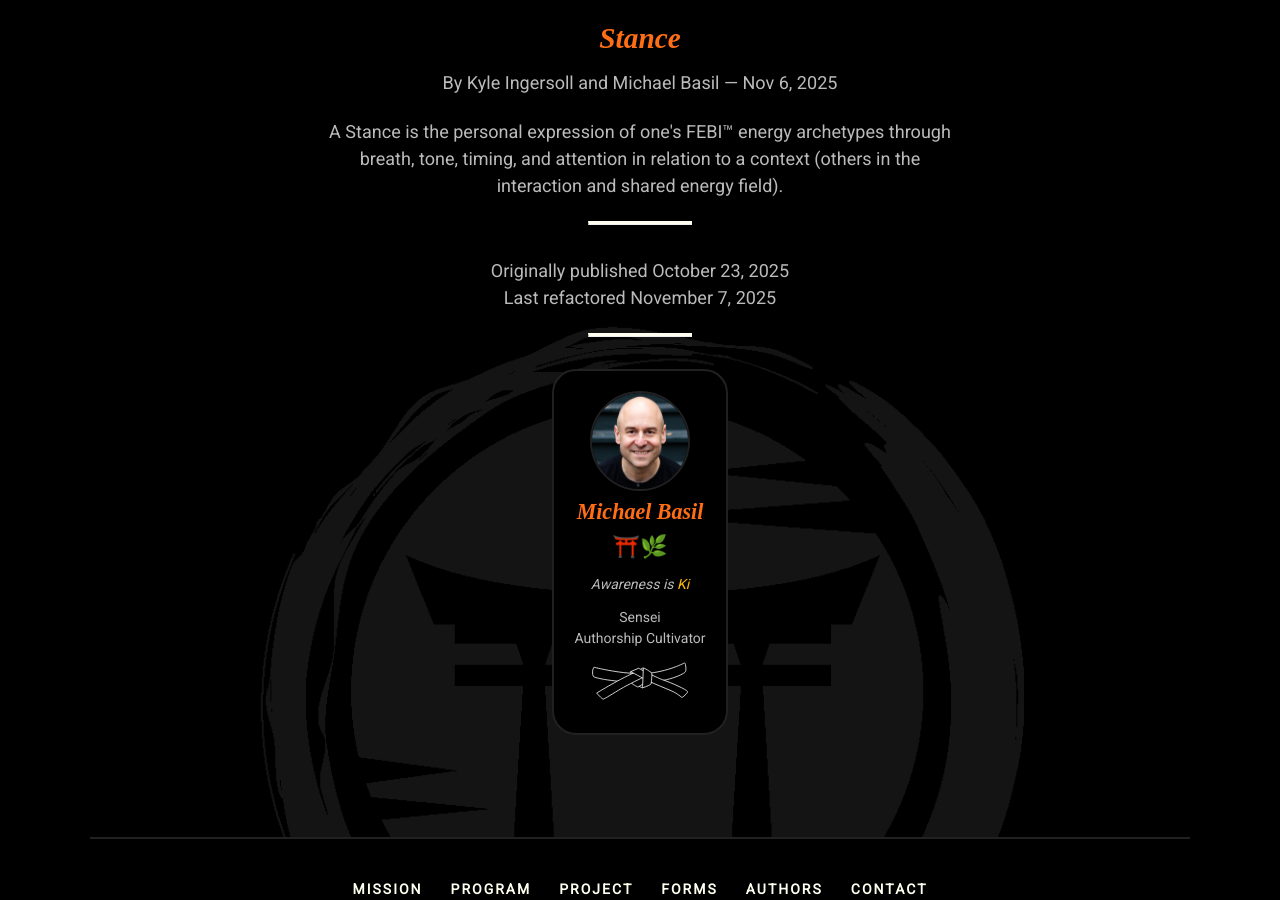
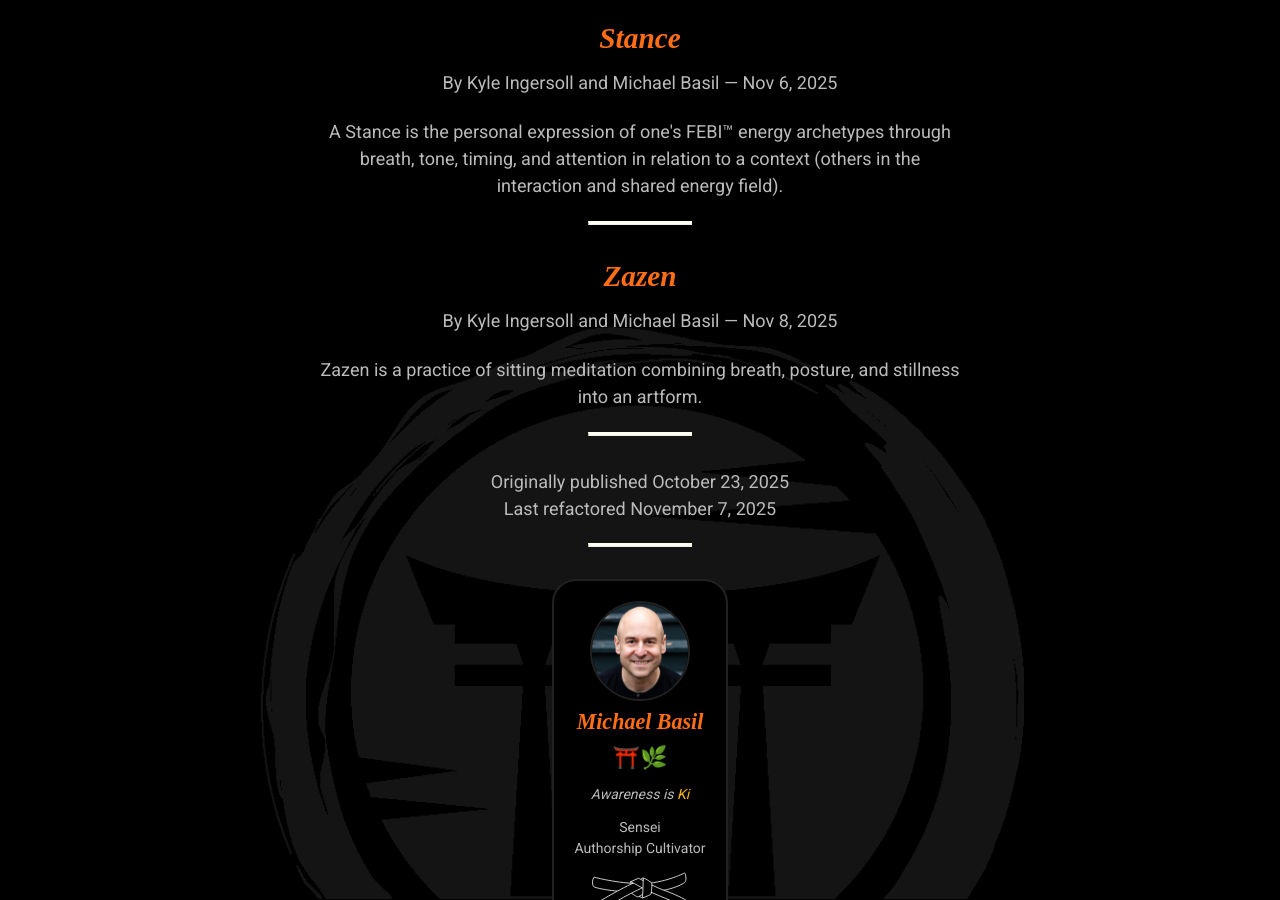
Before and after one commit to mindset-dojo/mindset-dojo.github.io, a Jekyll site: the page built from _insights/2025/michael-basil/2025-10-23-demonstration-becomes-dojo.md, in a window 1280 px wide and 900 px high, scrolled down 2723 px. Built offline with Jekyll 4.4.1, drawn with Linux system fonts in a browser that asks for light colours; some web fonts are replaced.

Commit message:
feat(insights): add zazen form to article metadata.

```diff
--- a/_insights/2025/michael-basil/2025-10-23-demonstration-becomes-dojo.md
+++ b/_insights/2025/michael-basil/2025-10-23-demonstration-becomes-dojo.md
@@ -12,6 +12,7 @@
   - integration-under-fire
   - threshold
   - stance
+  - zazen
 principles:
   - relax
   - center
```
Also changed, not shown: _insights/2025/kyle-ingersoll/2025-10-26-circle-teaching-learning.md (+1 -0 lines).
